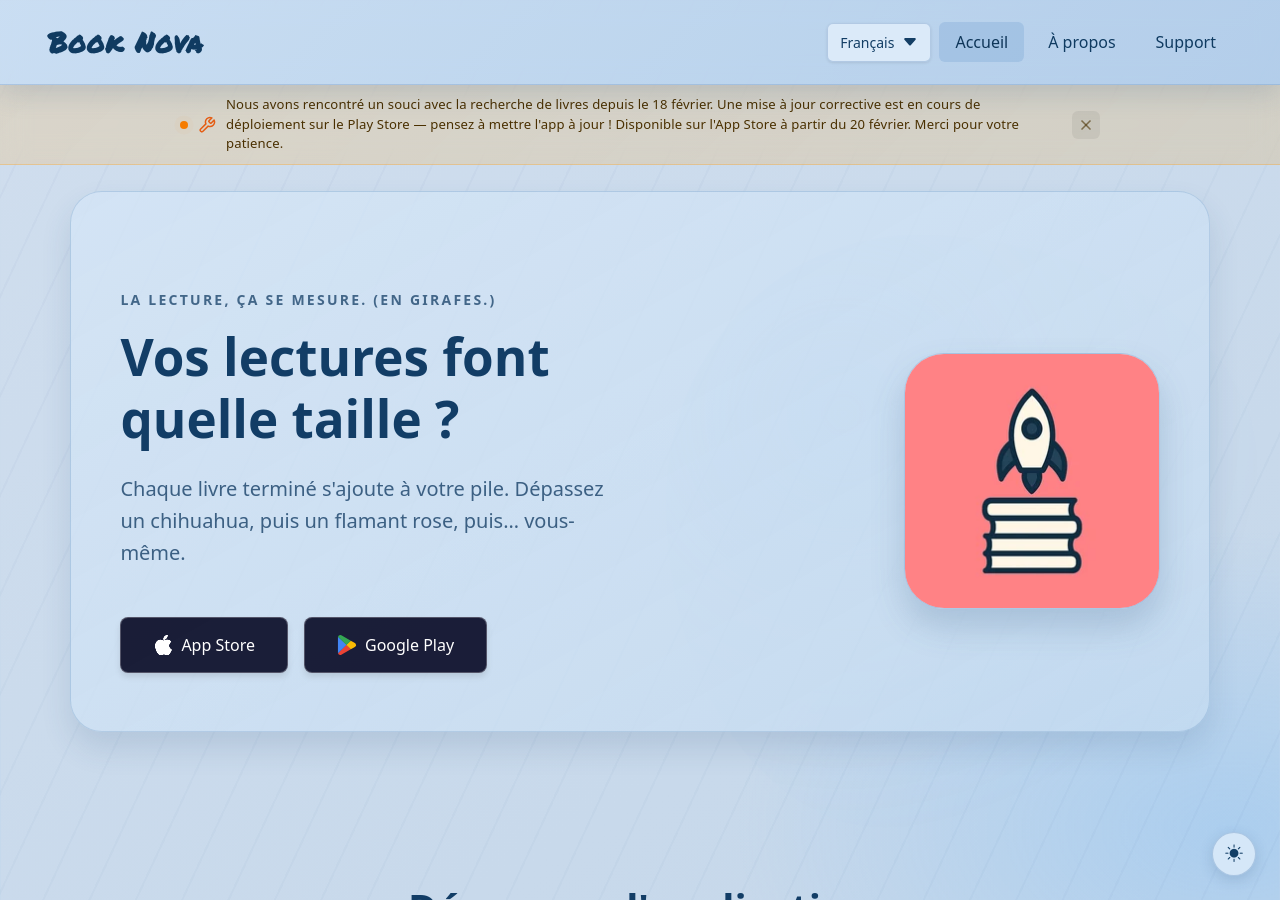
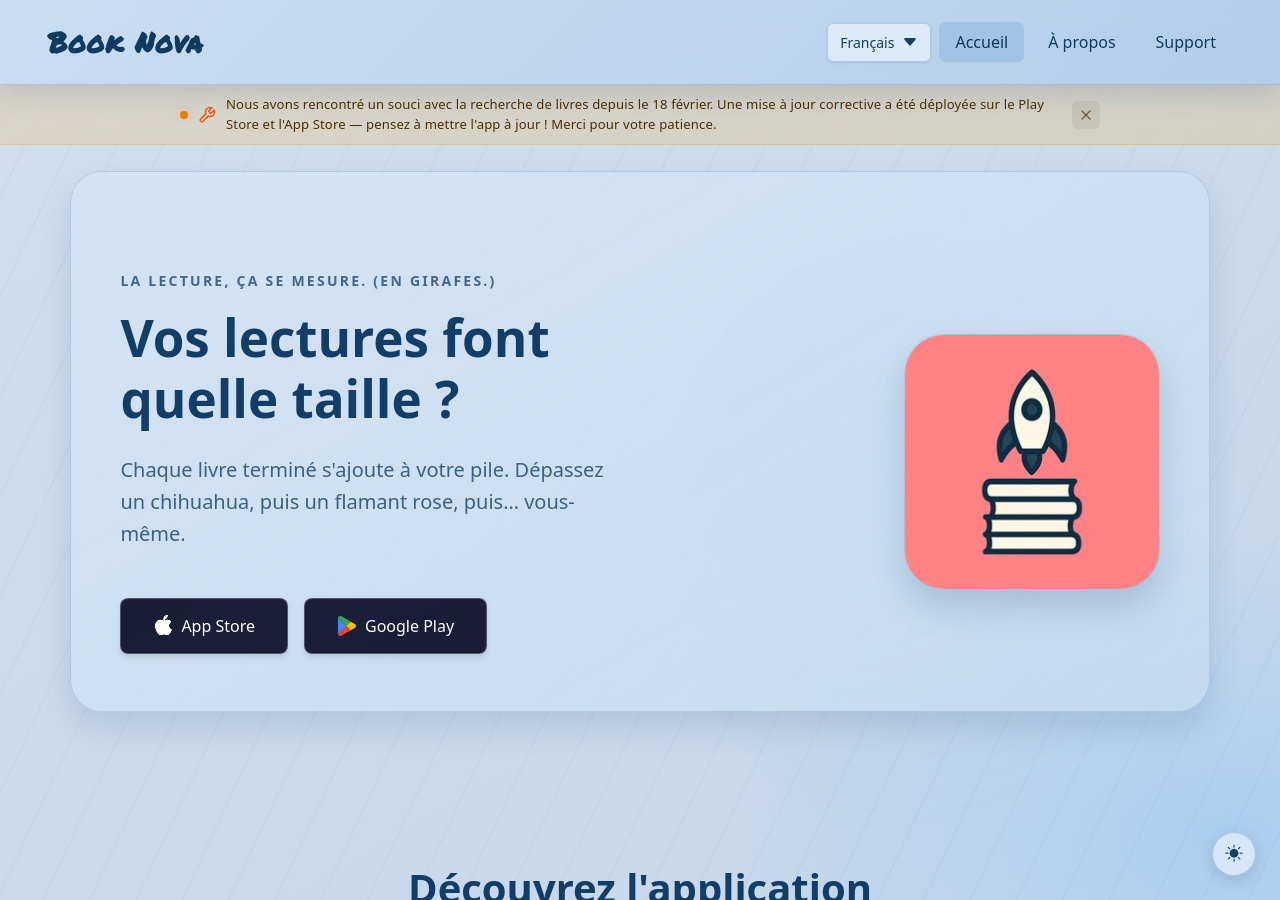
Before and after one commit to Anarres4/book-nova, a Jekyll site: the page built from index.html, in a window 1280 px wide and 900 px high. Built offline with Jekyll 4.4.1, drawn with Linux system fonts in a browser that asks for light colours.

Commit message:
📝 update info message

```diff
--- a/_data/translations.yml
+++ b/_data/translations.yml
@@ -814,7 +814,7 @@
     text: "Et toi, tes lectures font quelle taille ? Dépasse un chihuahua, un flamant rose, puis… une girafe !"
     cta: "Télécharger l'app"
   banner:
-    message: "Nous avons rencontré un souci avec la recherche de livres depuis le 18 février. Une mise à jour corrective est en cours de déploiement sur le Play Store — pensez à mettre l'app à jour ! Disponible sur l'App Store à partir du 20 février. Merci pour votre patience."
+    message: "Nous avons rencontré un souci avec la recherche de livres depuis le 18 février. Une mise à jour corrective a été déployée sur le Play Store et l'App Store — pensez à mettre l'app à jour ! Merci pour votre patience."
     dismiss: "Fermer"
   scrollTop:
     label: "Haut"
@@ -1635,7 +1635,7 @@
     text: "How tall is your reading stack? Beat a chihuahua, then a flamingo, then… a giraffe!"
     cta: "Download the app"
   banner:
-    message: "We've had an issue with the book search service since February 18. A fix is being rolled out on the Play Store — please update your app! Available on the App Store from February 20. Thanks for your patience."
+    message: "We've had an issue with the book search service since February 18. A fix has been deployed on the Play Store and the App Store — please update your app! Thanks for your patience."
     dismiss: "Close"
   scrollTop:
     label: "Top"
@@ -2455,7 +2455,7 @@
     text: "¿Cuánto miden tus lecturas? Supera a un chihuahua, un flamenco y luego… ¡una jirafa!"
     cta: "Descargar la app"
   banner:
-    message: "Hemos tenido un problema con el servicio de búsqueda de libros desde el 18 de febrero. Una corrección se está desplegando en el Play Store — ¡actualiza tu app! Disponible en el App Store a partir del 20 de febrero. Gracias por tu paciencia."
+    message: "Hemos tenido un problema con el servicio de búsqueda de libros desde el 18 de febrero. Una corrección ha sido desplegada en el Play Store y el App Store — ¡actualiza tu app! Gracias por tu paciencia."
     dismiss: "Cerrar"
   scrollTop:
     label: "Arriba"
--- a/_layouts/default.html
+++ b/_layouts/default.html
@@ -288,7 +288,7 @@
             <svg class="status-banner__icon" xmlns="http://www.w3.org/2000/svg" width="18" height="18" fill="none" viewBox="0 0 24 24" stroke="currentColor" stroke-width="2" stroke-linecap="round" stroke-linejoin="round" aria-hidden="true">
                 <path d="M14.7 6.3a1 1 0 0 0 0 1.4l1.6 1.6a1 1 0 0 0 1.4 0l3.77-3.77a6 6 0 0 1-7.94 7.94l-6.91 6.91a2.12 2.12 0 0 1-3-3l6.91-6.91a6 6 0 0 1 7.94-7.94l-3.76 3.76z"/>
             </svg>
-            <p class="status-banner__text" data-i18n="banner.message">Nous avons rencontré un souci avec la recherche de livres depuis le 18 février. Une mise à jour corrective est en cours de déploiement sur le Play Store — pensez à mettre l'app à jour ! Disponible sur l'App Store à partir du 20 février. Merci pour votre patience.</p>
+            <p class="status-banner__text" data-i18n="banner.message">Nous avons rencontré un souci avec la recherche de livres depuis le 18 février. Une mise à jour corrective a été déployée sur le Play Store et l'App Store — pensez à mettre l'app à jour ! Merci pour votre patience.</p>
             <button class="status-banner__close" id="dismissBanner" aria-label="Fermer" data-i18n-aria="banner.dismiss">
                 <svg xmlns="http://www.w3.org/2000/svg" width="16" height="16" fill="none" viewBox="0 0 24 24" stroke="currentColor" stroke-width="2.5" stroke-linecap="round" stroke-linejoin="round" aria-hidden="true">
                     <line x1="18" y1="6" x2="6" y2="18"/><line x1="6" y1="6" x2="18" y2="18"/>
```
